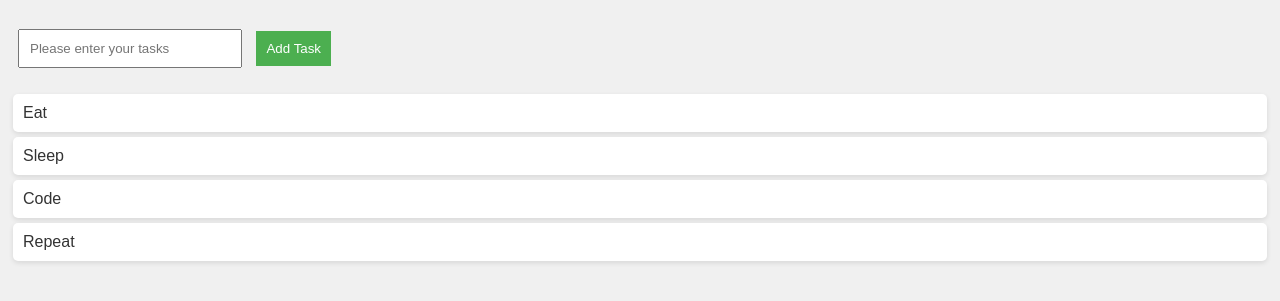
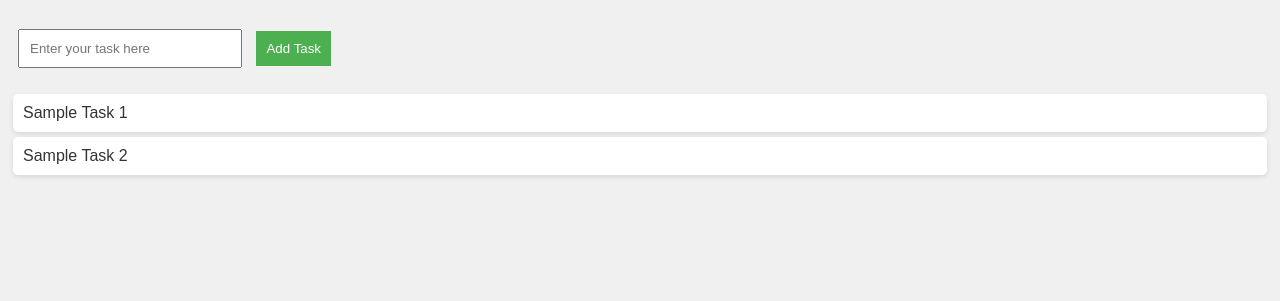
Before and after one commit to justtcallmejayy/JS-MiniProject-1, a plain HTML site: page index.html in a window 1280 px wide. Shown: the part 61-362 px from the top of the page. Drawn offline with Linux system fonts and the light colour scheme.

Commit message:
Refactored code with new format

```diff
--- a/index.html
+++ b/index.html
@@ -2,32 +2,27 @@
      and an "Add Task" button for submitting tasks. The unordered list (ul) will hold
      dynamically added task items. -->
 
-
 <!DOCTYPE html>
 <html lang="en">
-
   <head>
-    <meta charset="UTF-8">
-    <meta name="viewport" content="width=device-width, initial-scale=1.0">
-    <title>JS-MinProject-1</title>
-    <link rel="stylesheet" href="style.css">
+    <meta charset="UTF-8" />
+    <meta name="viewport" content="width=device-width, initial-scale=1.0" />
+    <title>To-Do-List</title>
+    <link rel="stylesheet" href="style.css" />
   </head>
 
   <body>
     <h1>To-Do App</h1>
-    <input placeholder="Please enter your tasks">
-    <button>Add Task</button>
+    <input placeholder="Enter your task here" id="taskInput" />
+    <button id="addTaskBtn">Add Task</button>
 
-    <div class="example">
-        <ul>
-            <li>Eat</li>
-            <li>Sleep</li>
-            <li>Code</li>
-            <li>Repeat</li>
+    <div class="todo-container">
+      <ul id="taskList">
+        <li draggable="true">Sample Task 1</li>
+        <li draggable="true">Sample Task 2</li>
       </ul>
     </div>
 
     <script src="script.js"></script>
   </body>
-
 </html>
```
Lines whose indentation alone changed are shown as unchanged.
